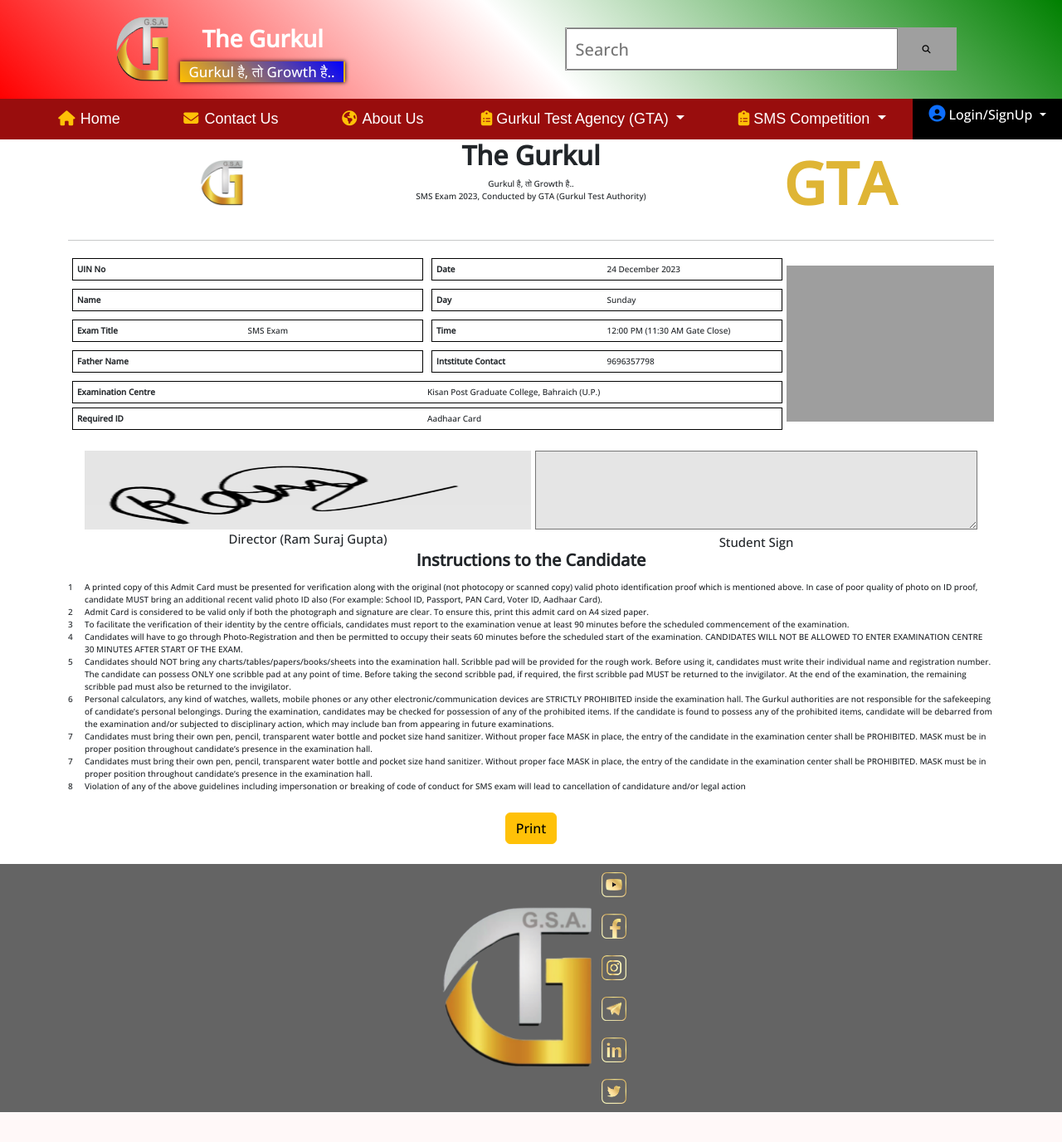
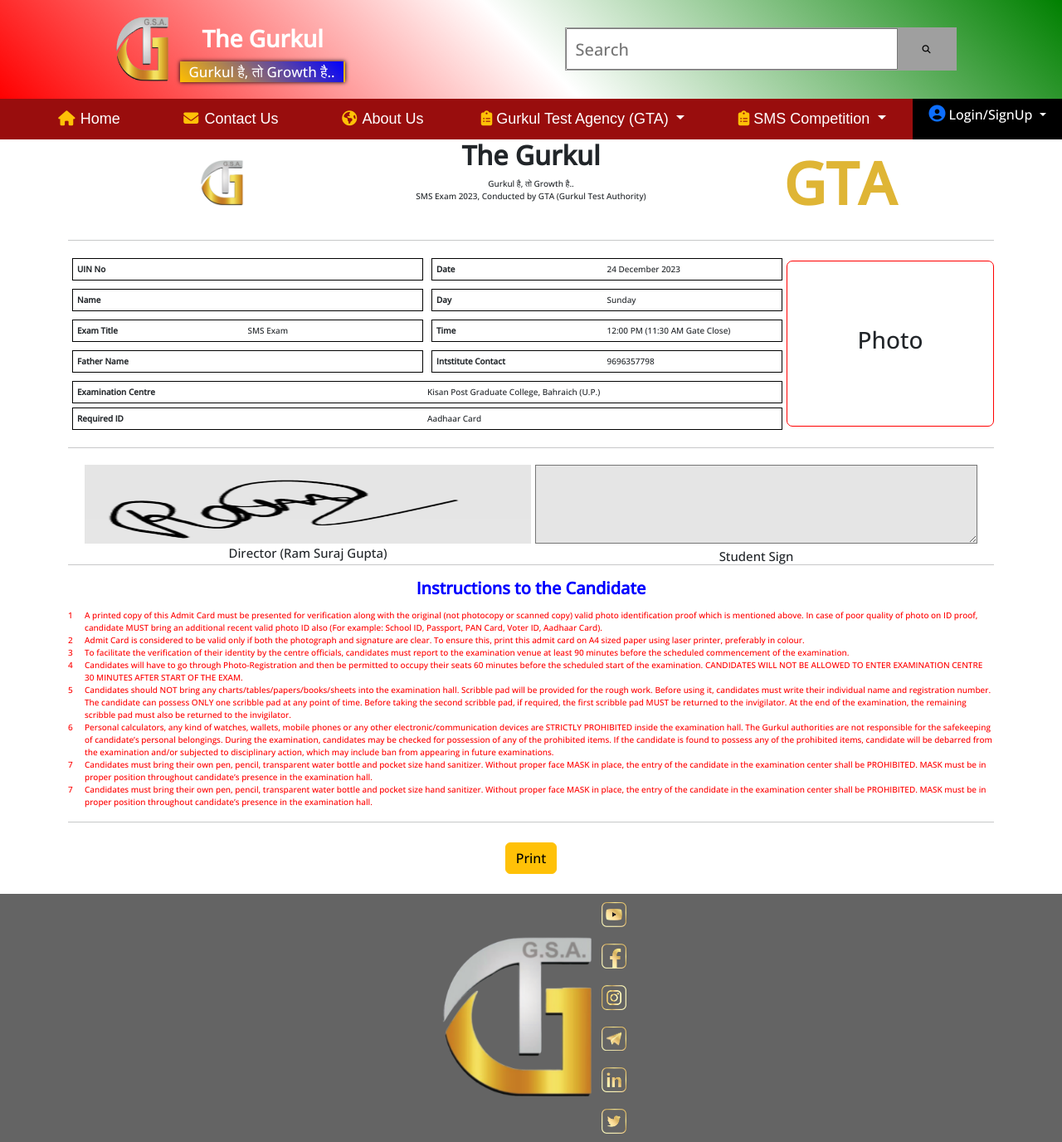
Before and after one commit to sanjaywe6/The-Gurkul-Website, a Django app: template smsExam/templates/sms_admit_card/sms_admit_card.html in a window 1280 px wide. Shown: the whole page at 83% size. Before the commit the page ends 1340 px from the top, so only its background shows below. Run offline with Django 4.2, Linux system fonts and the light colour scheme; the template is opened without the code that fills it, so the values that code supplies are empty; some libraries are stand-ins or nearby versions; some web fonts are replaced; grey boxes are pictures that could not be loaded.

Commit message:
Fixed admit card css

```diff
--- a/smsExam/templates/sms_admit_card/sms_admit_card.html
+++ b/smsExam/templates/sms_admit_card/sms_admit_card.html
@@ -38,6 +38,7 @@
     .Instructions_table{
         display: grid;
         grid-template-columns: 20px 1fr;
+        color: red;
     }
 </style>
 {% endblock %}
@@ -126,9 +127,10 @@
                     </div>
                 </div>
                 <div style="display: flex; justify-content: center; align-items: center;">
-                    <img src="/media/{{std_data.0.img}}/" alt="" style="width: 100%;">
+                    <div style="height: 200px; width: 100%; border: 1px solid red; border-radius: 7px;display: flex; justify-content: center; align-items: center;"><h3>Photo</h3></div>
                 </div>
             </div>
+            <hr>
             <div class="std_data_table" style="height: 100px; margin: 20px;">
                 <div style="height: 100%;">
                     <img src="{% static 'theGurkul/sms_exam/img/director_sign/rs.jpg' %}" style="height: 95px; width: 100%;" alt="">
@@ -143,8 +145,9 @@
                     </div>
                 </div>
             </div>
-            <div style="margin: 20px 0px 5px 0px; display: flex; justify-content: center; align-items: center;">
-                <h5><b>Instructions to the Candidate</b></h5>
+            <hr>
+            <div style="margin: 5px 0px 5px 0px; display: flex; justify-content: center; align-items: center;">
+                <h5 style="color: blue;"><b>Instructions to the Candidate</b></h5>
             </div>
             <div class="Instructions">
                 <div class="Instructions_table">
@@ -156,7 +159,7 @@
                 <div class="Instructions_table">
                     <p>2</p>
                     <p>Admit Card is considered to be valid only if both the photograph and signature are clear. To ensure this, print this admit card on A4
-                        sized paper.
+                        sized paper using laser printer, preferably in colour.
                         </p>
                 </div>
                 <div class="Instructions_table">
@@ -197,11 +200,7 @@
                         place, the entry of the candidate in the examination center shall be PROHIBITED. MASK must be in proper position throughout
                         candidate’s presence in the examination hall.</p>
                 </div>
-                <div class="Instructions_table">
-                    <p>8</p>
-                    <p> Violation of any of the above guidelines including impersonation or breaking of code of conduct for SMS exam will lead to
-                        cancellation of candidature and/or legal action</p>
-                </div>
+                <hr>
             </div>
         </div>
     </div>
```
